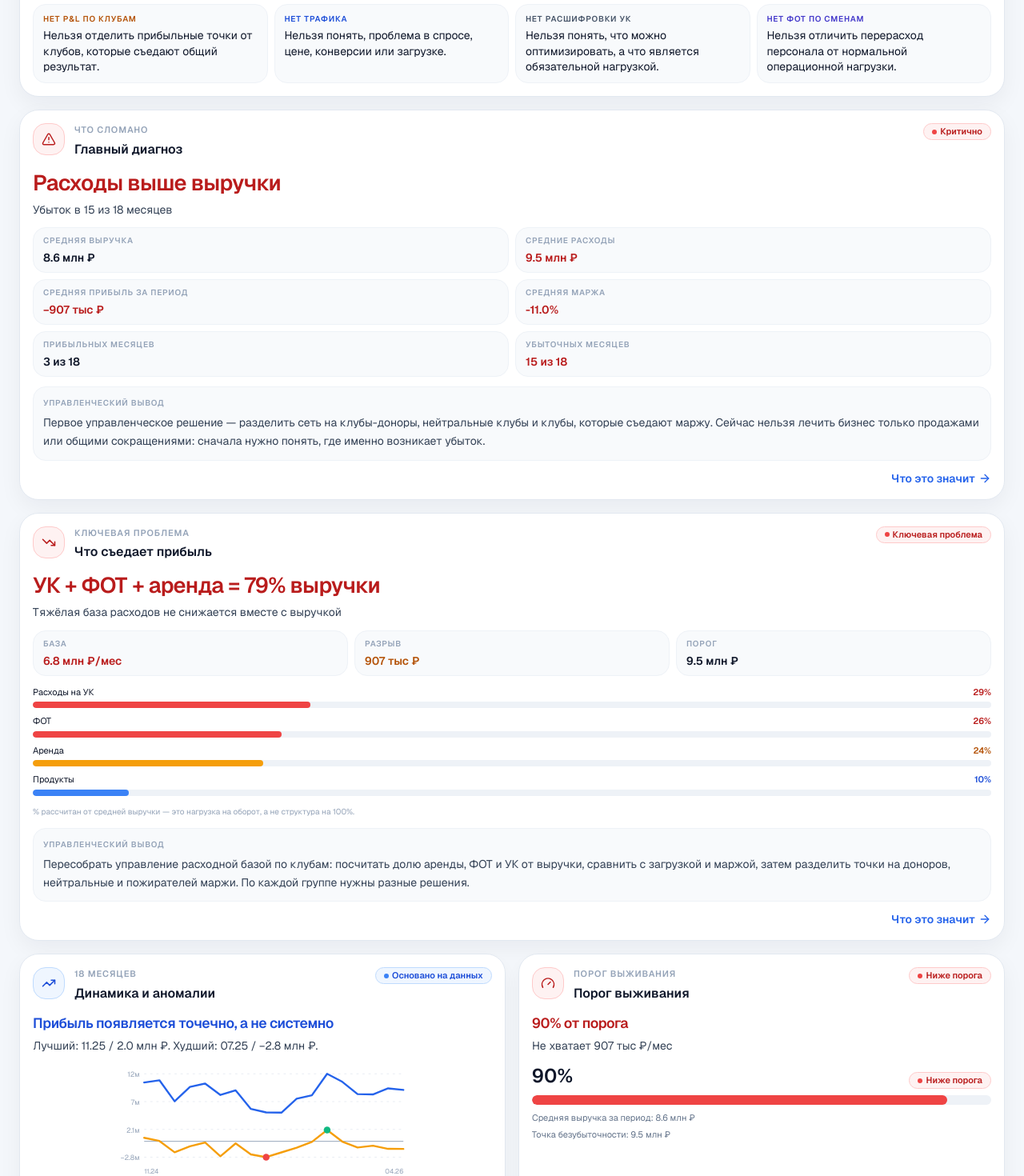
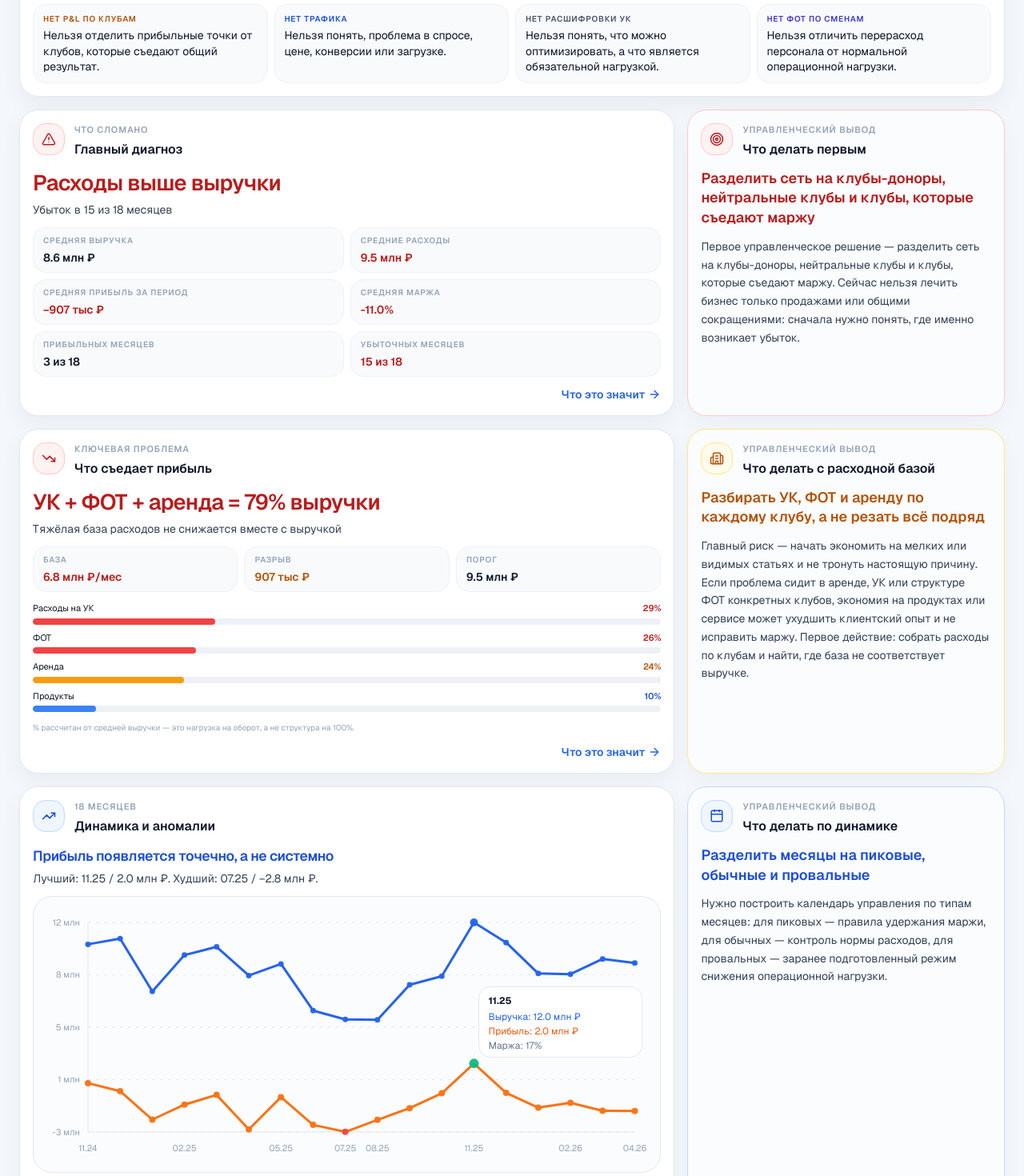
Before and after one commit to shilovevgenij31-collab/pnl-platform, a Next.js app: page /demo/pnl in a window 1280 px wide. Shown: the part 420-1890 px from the top of the page at 80% size. Built offline with nearby package versions, Linux system fonts and the light colour scheme.

Commit message:
Refine PnL dashboard action layout

```diff
--- a/src/app/report/[id]/ReportDisplay.tsx
+++ b/src/app/report/[id]/ReportDisplay.tsx
@@ -1,6 +1,6 @@
 'use client'
 
-import { useEffect, useMemo, useRef, useState, type KeyboardEvent as ReactKeyboardEvent, type ReactNode } from 'react'
+import { Fragment, useEffect, useMemo, useRef, useState, type KeyboardEvent as ReactKeyboardEvent, type ReactNode } from 'react'
 import Link from 'next/link'
 import ReactMarkdown from 'react-markdown'
 import remarkGfm from 'remark-gfm'
@@ -2023,7 +2023,7 @@ function CardPreview({
 }) {
   if (agentType === 'pnl' && pnlFacts) {
     if (card.id === 'trend-anomalies') {
-      return <MiniTrend labels={pnlFacts.monthLabels} revenue={pnlFacts.revenueSeries} profit={pnlFacts.profitSeries} accent={accent} />
+      return <InteractiveTrendChart labels={pnlFacts.monthLabels} revenue={pnlFacts.revenueSeries} profit={pnlFacts.profitSeries} />
     }
     if (card.id === 'profit-drag') {
       return (
@@ -2075,7 +2075,7 @@ function CardPreview({
           </div>
         )
       case 'actions':
-        return null
+        return <ScenarioPlanPanel facts={pnlFacts} />
       case 'limitations':
         return null
       case 'anomalies':
@@ -2402,6 +2402,72 @@ function GoldrattLimitationsPanel({ facts }: { facts: GoldrattFacts }) {
   )
 }
 
+function pnlActionContent(card: DetailCard): { title: string; main: string; text: string; icon: LucideIcon; tone: Tone } | null {
+  switch (card.id) {
+    case 'diagnosis':
+      return {
+        title: 'Что делать первым',
+        main: 'Разделить сеть на клубы-доноры, нейтральные клубы и клубы, которые съедают маржу',
+        text: card.actionText ?? 'Сейчас нельзя лечить бизнес только продажами или общими сокращениями. Сначала нужно понять, где именно возникает убыток.',
+        icon: Target,
+        tone: 'red',
+      }
+    case 'profit-drag':
+      return {
+        title: 'Что делать с расходной базой',
+        main: 'Разбирать УК, ФОТ и аренду по каждому клубу, а не резать всё подряд',
+        text: 'Главный риск — начать экономить на мелких или видимых статьях и не тронуть настоящую причину. Если проблема сидит в аренде, УК или структуре ФОТ конкретных клубов, экономия на продуктах или сервисе может ухудшить клиентский опыт и не исправить маржу. Первое действие: собрать расходы по клубам и найти, где база не соответствует выручке.',
+        icon: Building2,
+        tone: 'amber',
+      }
+    case 'trend-anomalies':
+      return {
+        title: 'Что делать по динамике',
+        main: 'Разделить месяцы на пиковые, обычные и провальные',
+        text: card.actionText ?? 'Нельзя управлять сетью по среднему месяцу. Для пиковых месяцев нужны правила удержания маржи, для обычных — контроль базы расходов, для провальных — заранее подготовленный сценарий снижения операционной нагрузки.',
+        icon: Calendar,
+        tone: 'blue',
+      }
+    case 'breakeven':
+      return {
+        title: 'Что делать с порогом',
+        main: 'Не ставить целью просто “выйти в ноль”',
+        text: '9,5 млн ₽ — это нижняя граница выживания, а не здоровая цель. Нужен запас прочности: либо снижать базу расходов, либо целиться выше порога, иначе каждый слабый месяц снова будет возвращать сеть в минус.',
+        icon: Gauge,
+        tone: 'red',
+      }
+    case 'limitations':
+      return {
+        title: 'Какие решения сейчас опасны',
+        main: 'Не принимать радикальные решения по всей сети одним движением',
+        text: card.actionText ?? 'Нельзя решать “резать всё”, “лить маркетинг” или “закрывать слабые направления” только по сводному P&L. Без детализации можно ударить по сильным клубам и не решить проблему слабых.',
+        icon: AlertTriangle,
+        tone: 'amber',
+      }
+    default:
+      return null
+  }
+}
+
+function PnlActionCard({ card }: { card: DetailCard }) {
+  const action = pnlActionContent(card)
+  if (!action) return null
+  const colors = TONES[action.tone]
+  return (
+    <aside className="flex h-full flex-col rounded-3xl border p-4" style={{ background: '#FBFCFE', borderColor: colors.border, boxShadow: '0 10px 28px rgba(15, 23, 42, 0.04)' }}>
+      <div className="mb-3 flex items-start gap-3">
+        <IconBadge icon={action.icon} tone={action.tone} />
+        <div>
+          <p className="text-[11px] font-semibold uppercase tracking-[0.08em]" style={{ color: TEXT3 }}>Управленческий вывод</p>
+          <h3 className="mt-1 text-base font-semibold" style={{ color: TEXT }}>{action.title}</h3>
+        </div>
+      </div>
+      <p className="text-lg font-semibold leading-snug" style={{ color: colors.text }}>{action.main}</p>
+      <p className="mt-3 text-sm leading-relaxed" style={{ color: '#334155' }}>{action.text}</p>
+    </aside>
+  )
+}
+
 function DashboardCards({
   cards,
   agentType,
@@ -2425,16 +2491,16 @@ function DashboardCards({
   }
 
   return (
-    <section className={agentType === 'pnl' ? 'grid grid-cols-1 gap-4 xl:grid-cols-2' : 'grid grid-cols-1 gap-3 md:grid-cols-2 xl:grid-cols-3'}>
+    <section className={agentType === 'pnl' ? 'grid grid-cols-1 gap-4 xl:grid-cols-[minmax(0,1.55fr)_minmax(320px,0.75fr)]' : 'grid grid-cols-1 gap-3 md:grid-cols-2 xl:grid-cols-3'}>
       {cards.map((card) => (
+        <Fragment key={card.id}>
         <article
-          key={card.id}
           role="button"
           tabIndex={0}
           onClick={() => onOpen(card.id)}
           onKeyDown={(event) => openFromKeyboard(event, card.id)}
           className={`flex flex-col rounded-3xl border p-4 text-left transition-transform hover:-translate-y-0.5 hover:shadow-[0_16px_34px_rgba(15,23,42,0.08)] focus:outline-none focus:ring-2 focus:ring-offset-2 ${
-            card.featured ? 'md:col-span-2 xl:col-span-2' : ''
+            agentType === 'pnl' && card.id === 'actions' ? 'xl:col-span-2' : card.featured && agentType !== 'pnl' ? 'md:col-span-2 xl:col-span-2' : ''
           }`}
           style={{ background: CARD, borderColor: BORDER, boxShadow: '0 10px 28px rgba(15, 23, 42, 0.05)' }}
         >
@@ -2446,7 +2512,7 @@ function DashboardCards({
                 <h3 className="mt-1 text-base font-semibold" style={{ color: TEXT }}>{card.title}</h3>
               </div>
             </div>
-            <StatusPill tone={card.tone}>{card.statusLabel}</StatusPill>
+            {agentType !== 'pnl' && <StatusPill tone={card.tone}>{card.statusLabel}</StatusPill>}
           </div>
 
           <div className={`flex-1 ${card.featured ? 'min-h-[126px]' : 'min-h-[104px]'}`}>
@@ -2465,17 +2531,6 @@ function DashboardCards({
             </div>
             <CardPreview card={card} agentType={agentType} pnlFacts={pnlFacts} goldrattFacts={goldrattFacts} accent={accent} />
           </div>
-
-          {agentType === 'pnl' && card.actionText && (
-            <div className="mt-3 rounded-2xl border p-3" style={{ borderColor: BORDER_SOFT, background: '#F8FAFC' }}>
-              <p className="text-[10px] font-semibold uppercase tracking-[0.08em]" style={{ color: TEXT3 }}>
-                Управленческий вывод
-              </p>
-              <p className="mt-1.5 text-sm leading-relaxed" style={{ color: '#334155' }}>
-                {card.actionText}
-              </p>
-            </div>
-          )}
 
           <div className="mt-auto flex items-center justify-between gap-3 pt-3">
             {agentType === 'pnl'
@@ -2499,6 +2554,8 @@ function DashboardCards({
             </button>
           </div>
         </article>
+        {agentType === 'pnl' && card.id !== 'actions' && <PnlActionCard card={card} />}
+        </Fragment>
       ))}
     </section>
   )
@@ -2797,6 +2854,7 @@ function DetailDrawer({
 }) {
   if (!card) return null
   const bullets = dedupeBullets(card.bullets, card.detailLead, card.note, card.id === 'actions' ? 2 : 4)
+  const isPnl = agentType === 'pnl'
   return (
     <ModalShell open={open} title={card.detailTitle} onClose={onClose}>
         <div className="space-y-4">
@@ -2810,15 +2868,15 @@ function DetailDrawer({
             <div>
             <StatusPill tone={card.tone}>{card.statusLabel}</StatusPill>
             <p className="mt-2.5 text-lg font-semibold leading-snug" style={{ color: TEXT }}>{card.detailLead}</p>
-            {card.note && (
+            {!isPnl && card.note && (
               <p className="mt-1.5 text-sm leading-relaxed" style={{ color: TEXT2 }}>{card.note}</p>
             )}
           </div>
         </div>
 
-        <DetailVisual card={card} agentType={agentType} pnlFacts={pnlFacts} goldrattFacts={goldrattFacts} accent={accent} />
-
-        {bullets.length > 0 && card.id !== 'actions' && card.id !== 'limitations' && (
+        {!isPnl && <DetailVisual card={card} agentType={agentType} pnlFacts={pnlFacts} goldrattFacts={goldrattFacts} accent={accent} />}
+
+        {bullets.length > 0 && (isPnl || (card.id !== 'actions' && card.id !== 'limitations')) && (
           <div className="rounded-3xl border p-4" style={{ borderColor: BORDER, background: CARD }}>
             <h3 className="mb-3 text-sm font-semibold" style={{ color: TEXT }}>Что это значит</h3>
             <div className="space-y-2 text-sm leading-relaxed" style={{ color: '#334155' }}>
@@ -2832,7 +2890,7 @@ function DetailDrawer({
           </div>
         )}
 
-        {agentType !== 'pnl' && (
+        {!isPnl && (
           <div className="rounded-3xl border p-4" style={{ borderColor: BORDER, background: '#FBFCFE' }}>
             <h3 className="mb-2 text-sm font-semibold" style={{ color: TEXT }}>Что делать</h3>
             <p className="text-sm leading-relaxed" style={{ color: '#334155' }}>
@@ -3124,8 +3182,8 @@ function SourceTableBlockV2({
 function FullReportBlock({ report }: { report: string }) {
   const components = makeMarkdownComponents()
   return (
-    <section className="rounded-3xl border p-5" style={{ background: CARD, borderColor: BORDER, boxShadow: '0 8px 22px rgba(15, 23, 42, 0.04)' }}>
-      <div className="mb-4 border-b pb-4" style={{ borderColor: BORDER_SOFT }}>
+    <section className="rounded-3xl border p-5 sm:p-6" style={{ background: CARD, borderColor: BORDER, boxShadow: '0 14px 34px rgba(15, 23, 42, 0.06)' }}>
+      <div className="mb-5 border-b pb-4" style={{ borderColor: BORDER_SOFT }}>
         <p className="text-[0.7rem] font-semibold uppercase tracking-[0.08em]" style={{ color: TEXT2 }}>
           Исходный текст анализа
         </p>
@@ -3136,9 +3194,11 @@ function FullReportBlock({ report }: { report: string }) {
           Этот блок содержит полный текстовый вариант AI-анализа. Основной управленческий обзор — карточки выше — удобнее для навигации и принятия решений. Текстовая версия полезна для детального изучения и копирования.
         </p>
       </div>
-      <ReactMarkdown remarkPlugins={[remarkGfm]} components={components}>
-        {sanitizeMarkdownForDisplay(report)}
-      </ReactMarkdown>
+      <div className="mx-auto max-w-4xl">
+        <ReactMarkdown remarkPlugins={[remarkGfm]} components={components}>
+          {sanitizeMarkdownForDisplay(report)}
+        </ReactMarkdown>
+      </div>
     </section>
   )
 }
```
Also changed, not shown: src/lib/ai/prompts/pnlPrompt.ts (+14 -0 lines).
